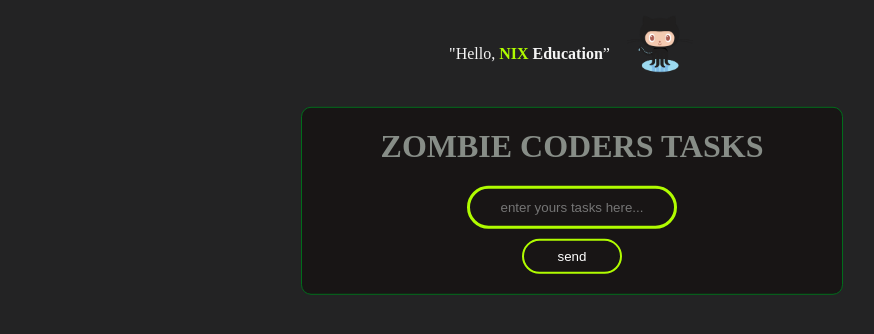
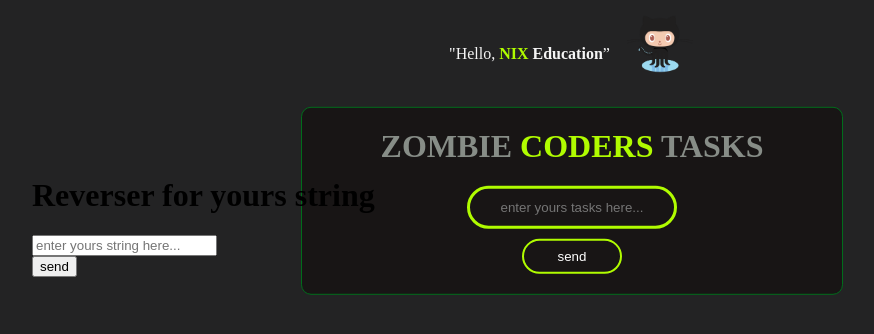
Before and after one commit to TestID22/PHPforNIX, a PHP site: page / in a window 1280 px wide. Shown: the part 69-403 px from the top of the page, without its empty margins (68-942 px from the left). Run offline with PHP 8.4, Linux system fonts and the light colour scheme.

Commit message:
add new form

```diff
--- a/nix.local/css/style.css
+++ b/nix.local/css/style.css
@@ -64,8 +64,10 @@ header{
 
 
 /* --------------------------Form --------------------------------*/
+main{
+}
 .coders{
-    color:(176, 252, 0);
+    color:rgb(176, 252, 0);
 }
 
 .box{
@@ -125,6 +127,11 @@ header{
     text-transform: uppercase;
     cursor: pointer;
 }
+.revers{
+    position: relative;
+    margin: 100px;
+}
+
 
 
 /*-------------------footer---------------------*/
--- a/nix.local/index.php
+++ b/nix.local/index.html
@@ -38,13 +38,16 @@
             <input type="text" name="task" id = 'task' placeholder="enter yours tasks here..."><br>
             <button type="submit" name = "sendTask">send</button>
         </form>
+
     </main>
 
-    <?php
-        require 'php/configDB.php';
-
-
-    ?>
+    <div class="revers">
+        <form class="box_reverse" action="pages/reversestring.php" method="POST">
+            <h1>Reverser for yours string</h1>
+            <input type="reverse" name="reverse" id = 'reverse' placeholder="enter yours string here..."><br>
+            <button type="submit" name = "sendTask">send</button>
+        </form>
+    </div>
 
     <footer>
 
```
Also changed, not shown: nix.local/pages/reversestring.php (added, +19 -0 lines).
